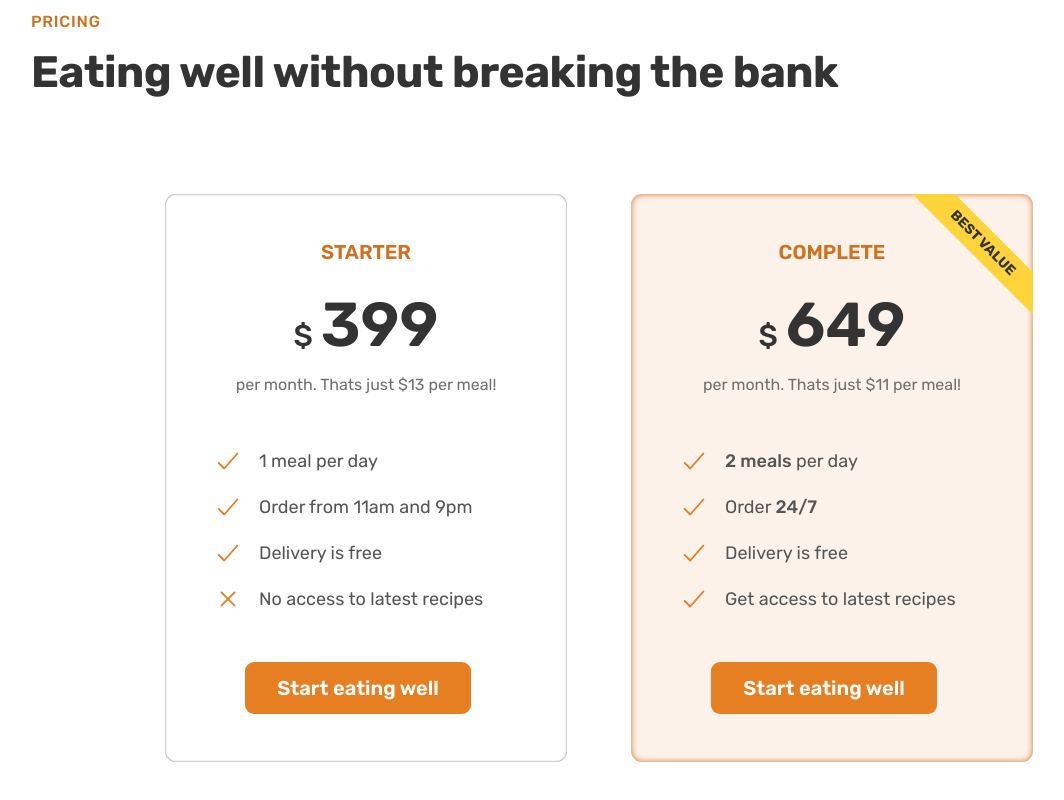
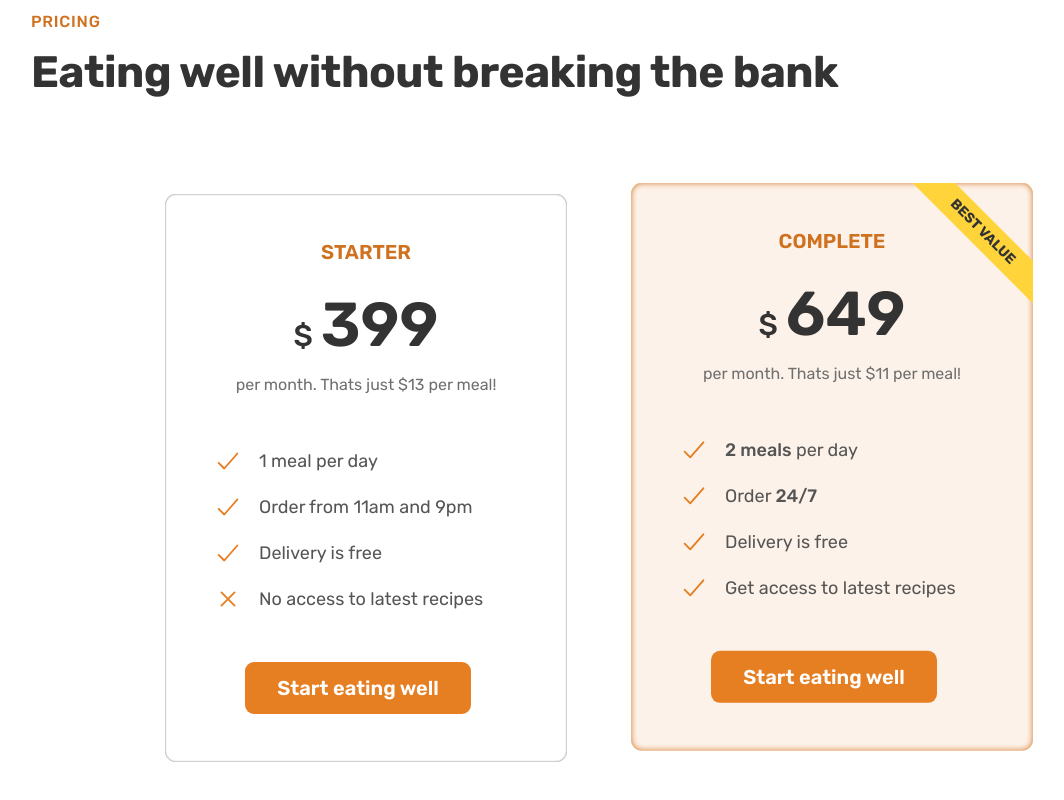
Before and after one commit to Nabhag8848/OmniFood, a React (Vite) app: page / in a window 1280 px wide. Shown: the part 4693-5493 px from the top of the page, without its empty margins (41-1105 px from the left). Built offline with nearby package versions, Linux system fonts and the light colour scheme.

Commit message:
feat: pricing complete animation

```diff
--- a/src/pages/Pricing.module.css
+++ b/src/pages/Pricing.module.css
@@ -39,6 +39,24 @@
 .complete {
   position: relative;
   overflow: hidden;
+
+  animation-name: dropping;
+  animation-duration: 2s;
+  animation-iteration-count: infinite;
+}
+
+@keyframes dropping {
+  0% {
+    transform: translateY(0);
+  }
+
+  50% {
+    transform: translateY(-1.2rem);
+  }
+
+  100% {
+    transform: translateY(0);
+  }
 }
 
 .complete::after {
```
